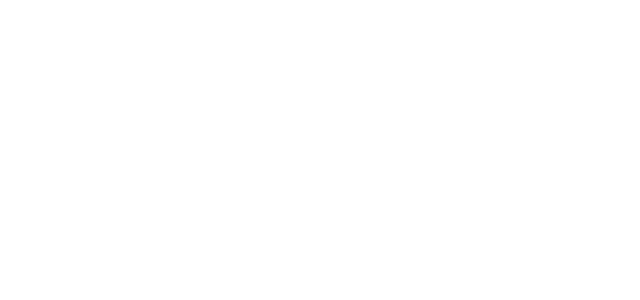
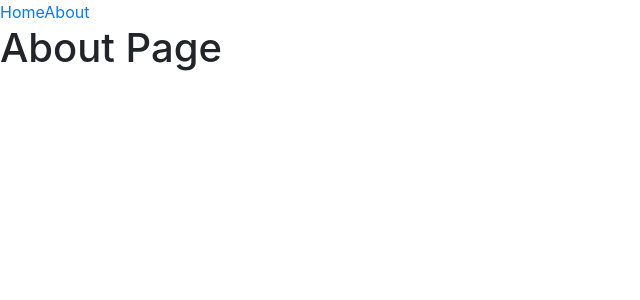
Before and after one commit to marzg510/hello-nuxtjs, a Nuxt app in the folder nuxt-first/: page /about in a window 1280 px wide. Before the commit this address had no page. Shown: the top 300 px of the page, without its empty margins (0-640 px from the left). Built offline with nearby package versions, Linux system fonts and the light colour scheme.

Commit message:
navbar追加

```diff
--- /dev/null
+++ b/nuxt-first/components/navbar.vue
@@ -0,0 +1,8 @@
+<template>
+  <div>
+    <nav>
+    <nuxt-link to="/">Home</nuxt-link>
+    <nuxt-link to="/about">About</nuxt-link>
+    </nav>
+  </div>
+</template>
--- /dev/null
+++ b/nuxt-first/layouts/default.vue
@@ -0,0 +1,15 @@
+<template>
+  <div>
+    <nav-bar />
+    <Nuxt />
+  </div>
+</template>
+
+<script>
+import NavBar from '@/components/NavBar.vue';
+export default {
+  components:{
+    NavBar,
+  }
+}
+</script>
--- /dev/null
+++ b/nuxt-first/pages/about.vue
@@ -0,0 +1,3 @@
+<template>
+    <h1>About Page</h1>
+</template>
```
Also changed, not shown: 1 other file (tests, documents, lock files or other folders).
